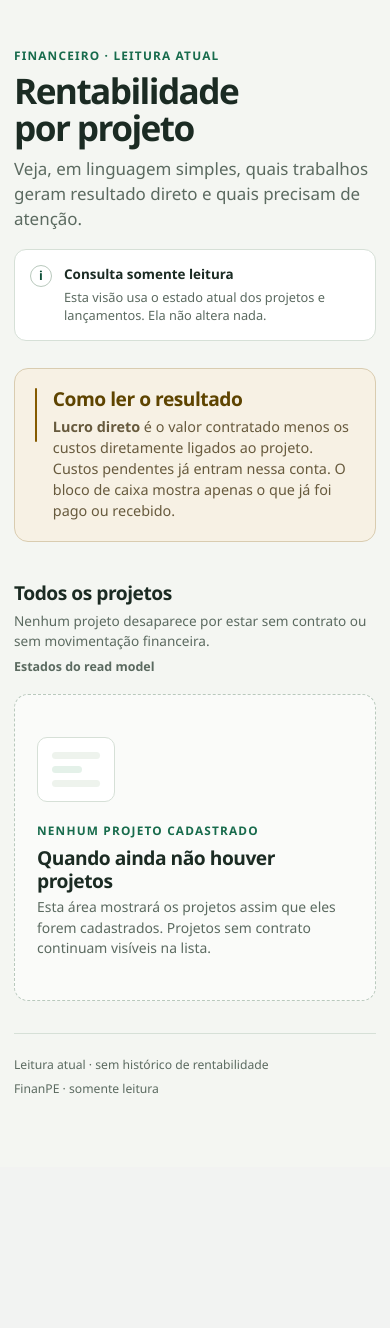
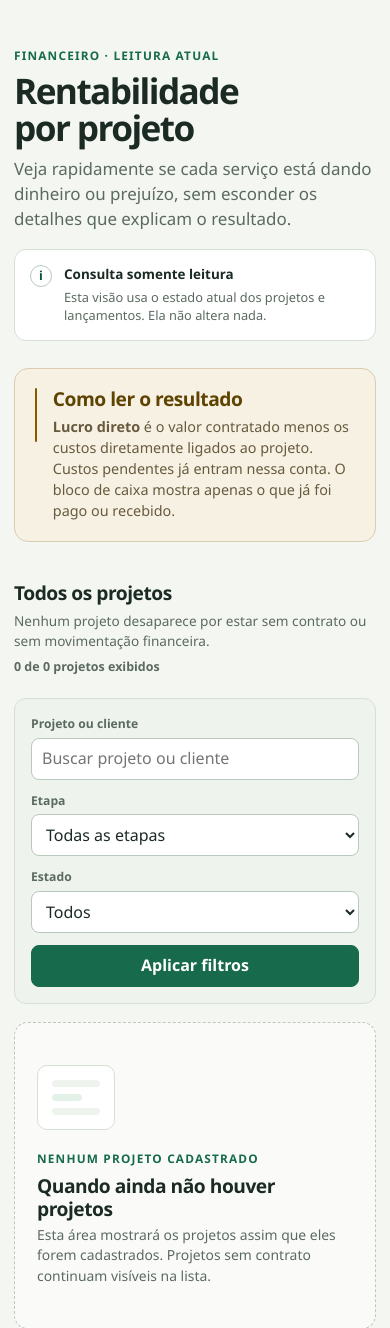
Before and after one commit to Djohnn/FINAN, a Django app: page /financeiro/rentabilidade-projetos/ in a window 390 px wide. Shown: the part 63-1391 px from the top of the page. Before the commit the page ends 1157 px from the top, so only its background shows below. Run offline with Django 5.2, Linux system fonts and the light colour scheme; data that the repository does not hold is empty.

Commit message:
feat: align project profitability frontend with approved prototype

```diff
--- a/apps/financeiro/views.py
+++ b/apps/financeiro/views.py
@@ -68,6 +68,12 @@ PROFITABILITY_STATE_LABELS = {
     "SEM_CONTRATO": ("Sem contrato", "state-tag--no-contract"),
     "INCONSISTENTE": ("Inconsistente", "state-tag--inconsistent"),
 }
+PROFITABILITY_STATE_OPTIONS = (
+    ("", "Todos"),
+    ("DISPONIVEL", "Disponível"),
+    ("SEM_CONTRATO", "Sem contrato"),
+    ("INCONSISTENTE", "Inconsistente"),
+)
 PROFITABILITY_CATEGORY_LABELS = {
     "MATERIA_PRIMA": "Matéria-prima",
     "FUNCIONARIO": "Funcionário",
@@ -161,7 +167,7 @@ def _profitability_notice(result: RentabilidadeProjeto) -> tuple[str, str, str,
         return (
             "negative",
             "−",
-            "Este projeto está com prejuízo direto",
+            "Resultado negativo",
             (
                 "Os custos diretamente ligados ao projeto estão acima do valor contratado. "
                 "A margem negativa aparece sem esconder o resultado."
@@ -182,6 +188,7 @@ def _profitability_row(result: RentabilidadeProjeto, customer_name: str | None)
     state_label, state_class = PROFITABILITY_STATE_LABELS[result.estado]
     notice_class, _mark, _title, _copy = _profitability_notice(result)
     inconsistent = result.estado == "INCONSISTENTE"
+    no_contract = result.estado == "SEM_CONTRATO"
     return {
         "result": result,
         "customer_name": customer_name or "Cliente não disponível",
@@ -194,9 +201,13 @@ def _profitability_row(result: RentabilidadeProjeto, customer_name: str | None)
         "warning_codes": result.inconsistencias,
         "contracted": _profitability_money(result.valor_contratado),
         "direct_costs": _profitability_money(result.custos_diretos),
-        "profit": _profitability_money(result.lucro_direto),
-        "margin": _profitability_percent(result.margem_direta_percentual),
-        "profit_negative": result.lucro_direto is not None and result.lucro_direto < 0,
+        "profit": "Não calculado sem contrato" if no_contract else _profitability_money(result.lucro_direto),
+        "margin": "—" if no_contract else _profitability_percent(result.margem_direta_percentual),
+        "received": _profitability_money(result.valor_recebido),
+        "remaining": _profitability_money(result.saldo_a_receber),
+        "cash_net": _profitability_money(result.caixa_liquido_realizado),
+        "profit_negative": result.lucro_direto is not None and result.lucro_direto < 0 and not no_contract,
+        "negative_badge": "Atenção · prejuízo" if result.lucro_direto is not None and result.lucro_direto < 0 and not no_contract else "",
         "notice_class": notice_class,
         "outcome_label": (
             "Resultado indisponível"
@@ -207,7 +218,7 @@ def _profitability_row(result: RentabilidadeProjeto, customer_name: str | None)
             and result.custos_diretos > Decimal("0.00")
             else "Sem contrato"
             if result.estado == "SEM_CONTRATO"
-            else "Prejuízo direto"
+            else "Resultado negativo"
             if result.lucro_direto is not None and result.lucro_direto < 0
             else "Sem lucro nem prejuízo direto"
             if result.lucro_direto is not None and result.lucro_direto == Decimal("0.00")
@@ -249,6 +260,19 @@ def _profitability_detail_context(result: RentabilidadeProjeto, customer_name: s
         }
     )
     return row
+
+
+def _filter_profitability_rows(
+    rows: tuple[dict, ...], *, query: str, stage: str, state: str
+) -> tuple[dict, ...]:
+    normalized_query = query.casefold()
+    return tuple(
+        row
+        for row in rows
+        if (not normalized_query or normalized_query in row["result"].titulo_servico.casefold() or normalized_query in row["customer_name"].casefold())
+        and (not stage or row["result"].etapa == stage)
+        and (not state or row["result"].estado == state)
+    )
 
 
 def _date(value) -> str:
@@ -465,16 +489,33 @@ def rentabilidade_projetos_view(request):
             status=500,
         )
 
-    projects = tuple(
+    all_projects = tuple(
         _profitability_row(result, customer_names.get(result.projeto_id))
         for result in portfolio.projetos
     )
+    query = request.GET.get("q", "").strip()
+    stage = request.GET.get("etapa", "")
+    state = request.GET.get("estado", "")
+    valid_stages = set(PROFITABILITY_STAGE_LABELS)
+    valid_states = {value for value, _label in PROFITABILITY_STATE_OPTIONS if value}
+    if stage not in valid_stages:
+        stage = ""
+    if state not in valid_states:
+        state = ""
+    projects = _filter_profitability_rows(all_projects, query=query, stage=stage, state=state)
     return render(
         request,
         "financeiro/rentabilidade_projetos.html",
         {
             "available": True,
             "projects": projects,
+            "total_projects": len(all_projects),
+            "filtered_projects": len(projects),
+            "query": query,
+            "selected_stage": stage,
+            "selected_state": state,
+            "stage_options": tuple(PROFITABILITY_STAGE_LABELS.items()),
+            "state_options": PROFITABILITY_STATE_OPTIONS,
             "has_projects": bool(projects),
         },
     )
--- a/static/financeiro/project_profitability.css
+++ b/static/financeiro/project_profitability.css
@@ -28,7 +28,7 @@ html { background: var(--page); scroll-behavior: smooth; }
 body { margin: 0; background: var(--page); color: var(--ink); font-family: var(--font-sans); line-height: 1.45; }
 button, input, select, textarea { font: inherit; }
 a { color: inherit; }
-a:focus-visible, button:focus-visible { outline: 3px solid rgba(23, 107, 76, 0.35); outline-offset: 3px; }
+a:focus-visible, button:focus-visible, input:focus-visible, select:focus-visible { outline: 3px solid rgba(23, 107, 76, 0.35); outline-offset: 3px; }
 
 .site-header { background: var(--surface); border-bottom: 1px solid var(--line); }
 .site-header__inner { width: min(1440px, calc(100% - 48px)); min-height: 68px; margin: 0 auto; display: flex; align-items: center; gap: 26px; }
@@ -83,6 +83,7 @@ h3 { margin-bottom: 3px; font-size: 1.03rem; line-height: 1.2; letter-spacing: -
 .project-metric--positive strong { color: var(--forest-dark); }
 .project-metric--negative strong { color: var(--red); }
 .project-metric--muted strong { color: var(--muted); font-size: 0.86rem; }
+.project-metric--secondary strong { color: var(--ink); font-size: 0.9rem; }
 .project-row__action { min-width: 158px; display: flex; flex-direction: column; justify-content: space-between; align-items: flex-end; gap: 16px; padding-left: 20px; border-left: 1px solid var(--line); }
 .outcome-label { font-size: 0.74rem; }
 .outcome-label--positive { color: var(--forest-dark); }
@@ -91,6 +92,12 @@ h3 { margin-bottom: 3px; font-size: 1.03rem; line-height: 1.2; letter-spacing: -
 .text-action { color: var(--forest-dark); font-size: 0.82rem; font-weight: 900; text-underline-offset: 4px; }
 .text-action:hover { color: var(--forest); }
 .text-action span { font-size: 1rem; }
+.negative-badge { display: inline-flex; margin-top: 7px; padding: 4px 7px; border: 1px solid #e2b8ae; border-radius: 6px; color: var(--red); font-size: 0.7rem; font-weight: 900; }
+.profitability-filters { display: grid; grid-template-columns: minmax(200px, 1.5fr) repeat(2, minmax(150px, 1fr)) auto; gap: 12px; align-items: end; margin: 22px 0 16px; padding: 16px; border: 1px solid var(--line); border-radius: 12px; background: var(--surface-soft); }
+.filter-field { min-width: 0; }
+.filter-field label { display: block; margin-bottom: 5px; color: var(--muted); font-size: 0.76rem; font-weight: 900; }
+.filter-field input, .filter-field select, .filter-submit { width: 100%; min-height: 42px; border: 1px solid var(--line-strong); border-radius: 8px; background: var(--surface); color: var(--ink); padding: 8px 10px; }
+.filter-submit { cursor: pointer; background: var(--forest); border-color: var(--forest); color: #fff; font-weight: 900; }
 
 .inconsistent-summary { display: flex; gap: 10px; align-items: flex-start; margin-top: 18px; padding: 11px 12px; border-radius: 9px; background: #fffaf0; }
 .inconsistent-summary__symbol { width: 19px; height: 19px; display: inline-flex; flex: 0 0 auto; align-items: center; justify-content: center; border: 1px solid #c69b2d; border-radius: 50%; color: var(--amber); font-size: 0.74rem; font-weight: 900; }
@@ -181,6 +188,7 @@ h3 { margin-bottom: 3px; font-size: 1.03rem; line-height: 1.2; letter-spacing: -
     .project-row { grid-template-columns: 1fr; }
     .project-row__action { min-width: 0; flex-direction: row; align-items: center; padding: 14px 0 0; border-top: 1px solid var(--line); border-left: 0; }
     .result-layout { grid-template-columns: 1fr; }
+    .profitability-filters { grid-template-columns: repeat(2, minmax(0, 1fr)); }
 }
 
 @media (max-width: 680px) {
@@ -201,6 +209,7 @@ h3 { margin-bottom: 3px; font-size: 1.03rem; line-height: 1.2; letter-spacing: -
     .project-metric:nth-child(2) { border-right: 0; }
     .project-metric:nth-child(3), .project-metric:nth-child(4) { padding-top: 12px; border-top: 1px solid var(--line); }
     .project-row__action { display: block; }
+    .profitability-filters { grid-template-columns: 1fr; }
     .outcome-label { display: block; margin-bottom: 10px; white-space: normal; }
     .empty-state--large { align-items: flex-start; flex-direction: column; }
     .page-footer { display: block; }
--- a/templates/financeiro/rentabilidade_projeto.html
+++ b/templates/financeiro/rentabilidade_projeto.html
@@ -39,6 +39,8 @@
             <span class="detail-notice__mark" aria-hidden="true">{{ project.notice_mark }}</span>
             <div>
                 <strong>{{ project.notice_title }}</strong>
+                {% if project.negative_badge %}<span class="negative-badge">{{ project.negative_badge }}</span>{% endif %}
+                {% if project.inconsistent %}<p><strong>Dados financeiros inconsistentes</strong> · Abra o detalhe para ver os avisos. Números ocultos.</p>{% endif %}
                 <p>{{ project.notice_copy }}</p>
                 {% if project.warning_codes %}
                     <div class="integrity-codes" aria-label="Códigos de integridade">
--- a/templates/financeiro/rentabilidade_projetos.html
+++ b/templates/financeiro/rentabilidade_projetos.html
@@ -20,7 +20,7 @@
         <div class="page-intro__copy">
             <p class="section-label">Financeiro · leitura atual</p>
             <h1 id="page-title">Rentabilidade por projeto</h1>
-            <p class="page-intro__lead">Veja, em linguagem simples, quais trabalhos geram resultado direto e quais precisam de atenção.</p>
+            <p class="page-intro__lead">Veja rapidamente se cada serviço está dando dinheiro ou prejuízo, sem esconder os detalhes que explicam o resultado.</p>
         </div>
         <div class="read-only-note">
             <span class="read-only-note__icon" aria-hidden="true">i</span>
@@ -51,8 +51,29 @@
                     <h2 id="projects-title">Todos os projetos</h2>
                     <p>Nenhum projeto desaparece por estar sem contrato ou sem movimentação financeira.</p>
                 </div>
-                <span class="section-heading__meta">Estados do read model</span>
+                <span class="section-heading__meta">{{ filtered_projects }} de {{ total_projects }} projetos exibidos</span>
             </div>
+
+            <form class="profitability-filters" method="get" aria-label="Filtrar rentabilidade por projeto">
+                <div class="filter-field">
+                    <label for="profitability-query">Projeto ou cliente</label>
+                    <input id="profitability-query" name="q" type="search" value="{{ query }}" placeholder="Buscar projeto ou cliente">
+                </div>
+                <div class="filter-field">
+                    <label for="profitability-stage">Etapa</label>
+                    <select id="profitability-stage" name="etapa">
+                        <option value="">Todas as etapas</option>
+                        {% for value, label in stage_options %}<option value="{{ value }}"{% if selected_stage == value %} selected{% endif %}>{{ label }}</option>{% endfor %}
+                    </select>
+                </div>
+                <div class="filter-field">
+                    <label for="profitability-state">Estado</label>
+                    <select id="profitability-state" name="estado">
+                        {% for value, label in state_options %}<option value="{{ value }}"{% if selected_state == value %} selected{% endif %}>{{ label }}</option>{% endfor %}
+                    </select>
+                </div>
+                <button class="filter-submit" type="submit">Aplicar filtros</button>
+            </form>
 
             {% if has_projects %}
                 <div class="project-list">
@@ -74,7 +95,8 @@
                                     <div class="inconsistent-summary" role="status">
                                         <span class="inconsistent-summary__symbol" aria-hidden="true">!</span>
                                         <div>
-                                            <p>Há uma inconsistência no read model. Os valores não são exibidos para evitar um resultado parcial.</p>
+                                            <p><strong>Dados financeiros inconsistentes</strong></p>
+                                            <p>Abra o detalhe para ver os avisos. Números ocultos.</p>
                                             {% for message in project.warning_messages %}<p class="integrity-message">{{ message }}</p>{% endfor %}
                                         </div>
                                     </div>
@@ -96,11 +118,26 @@
                                             <span>Margem direta</span>
                                             <strong>{{ project.margin }}</strong>
                                         </div>
+                                        <div class="project-metric project-metric--secondary">
+                                            <span>Valor recebido</span>
+                                            <strong>{{ project.received }}</strong>
+                                        </div>
+                                        <div class="project-metric project-metric--secondary">
+                                            <span>Saldo a receber</span>
+                                            <strong>{{ project.remaining }}</strong>
+                                        </div>
+                                        <div class="project-metric project-metric--secondary">
+                                            <span>Caixa líquido realizado</span>
+                                            <strong>{{ project.cash_net }}</strong>
+                                        </div>
                                     </div>
                                 {% endif %}
                             </div>
                             <div class="project-row__action">
-                                <span class="outcome-label outcome-label--{{ project.notice_class }}">{{ project.outcome_label }}</span>
+                                <div>
+                                    <span class="outcome-label outcome-label--{{ project.notice_class }}">{{ project.outcome_label }}</span>
+                                    {% if project.negative_badge %}<span class="negative-badge">{{ project.negative_badge }}</span>{% endif %}
+                                </div>
                                 <a class="text-action" href="{% url 'financeiro:rentabilidade_projeto' projeto_id=project.result.projeto_id %}">Abrir detalhe <span aria-hidden="true">↗</span></a>
                             </div>
                         </article>
```
Also changed, not shown: tests/test_project_profitability_frontend.py (+34 -4 lines).
